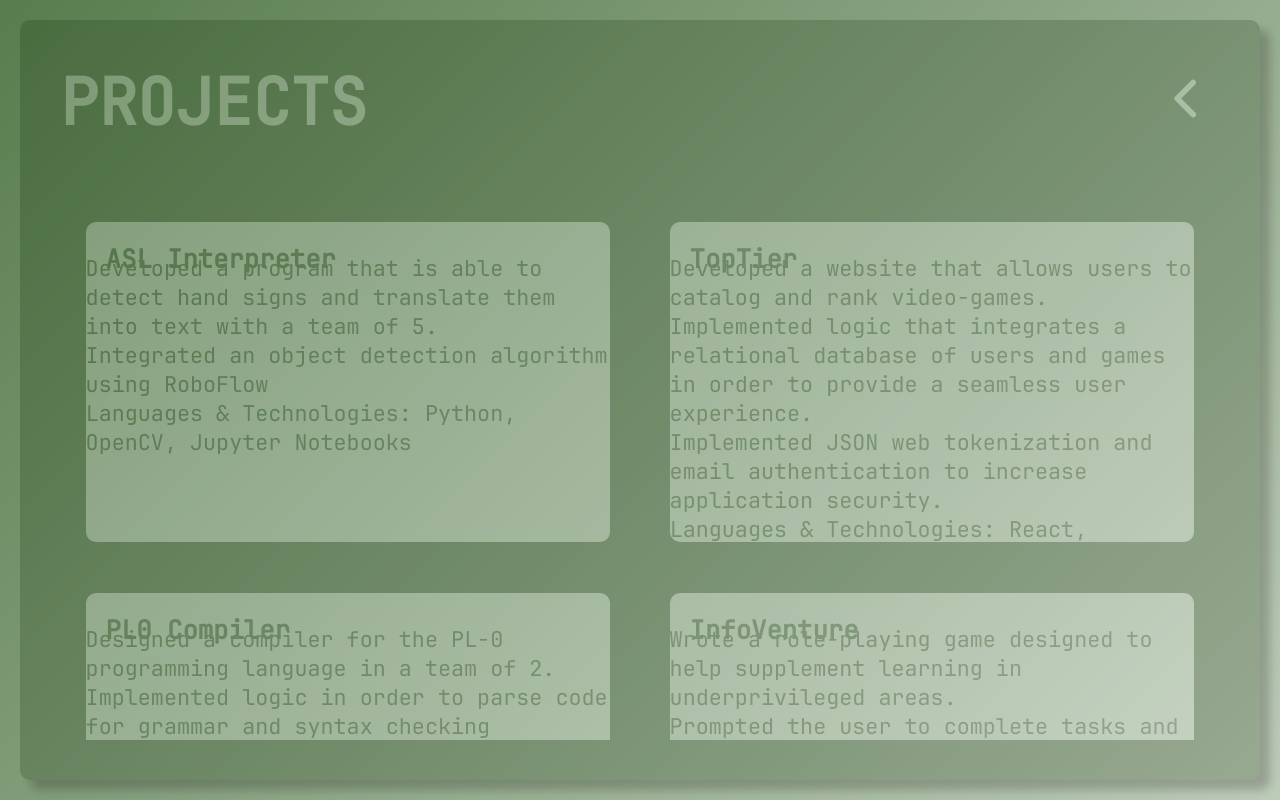
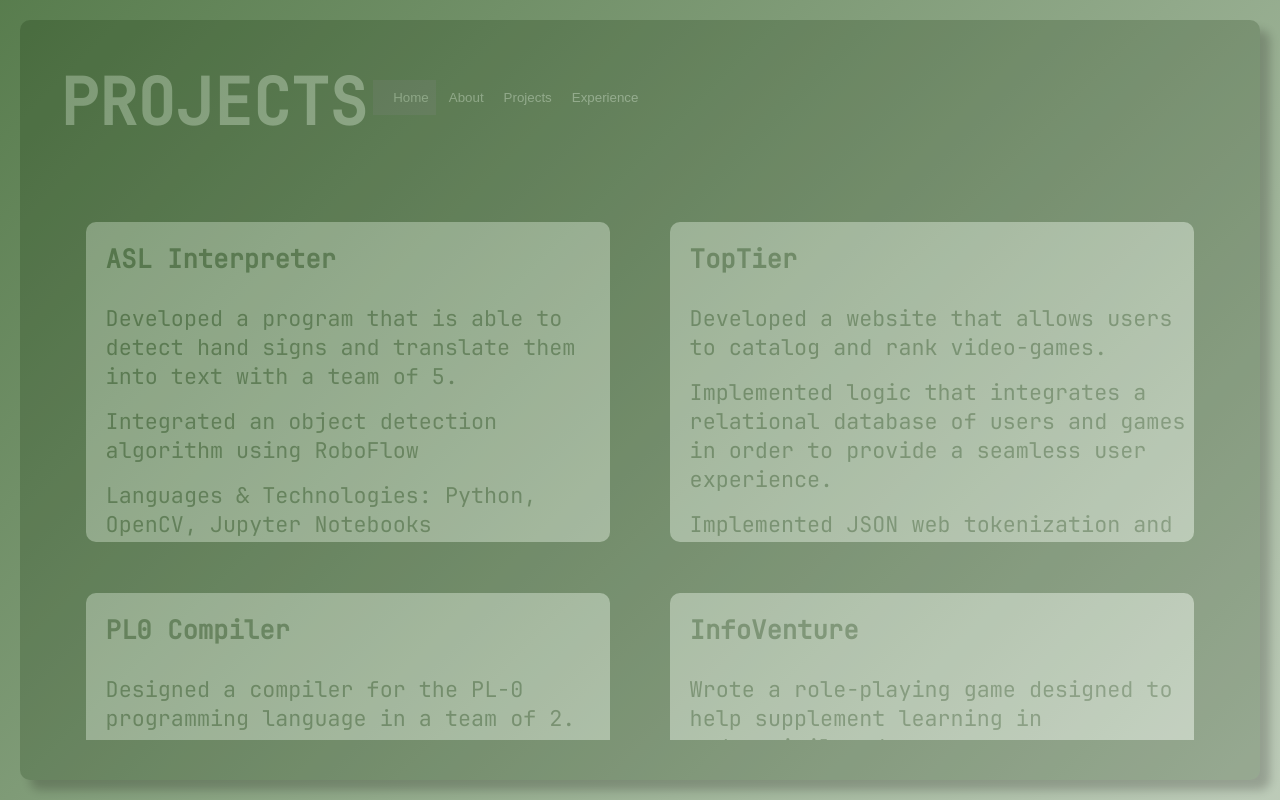
Before and after one commit to AlainAmbrose/portfolio, a React (Create React App) app: page /projects in a window 1280 px wide. Built offline with nearby package versions, Linux system fonts and the light colour scheme.

Commit message:
started work on navBar

```diff
--- a/src/App.css
+++ b/src/App.css
@@ -240,10 +240,41 @@ h1 {
   list-style: none;
 }
 
-ul { padding:0 }
+ul { padding:0; list-style: none;}
 
 .info-list li {
   font-size: 1.7vw;
   margin-top: 1rem;
   color: #ffffff;
 }
+
+/*just added*/
+.navbar {
+  background-color: #333;
+  color: #fff;
+  padding: 10px 20px;
+}
+
+.nav-list {
+  list-style-type: none;
+  margin: 0;
+  padding: 0;
+  display: flex; /* Change to flex */
+}
+
+.nav-list li {
+  margin-right: 20px;
+}
+
+.nav-list li:last-child {
+  margin-right: 0;
+}
+
+.nav-list li a {
+  color: #fff;
+  text-decoration: none;
+}
+
+.nav-list li a:hover {
+  text-decoration: underline;
+}
--- /dev/null
+++ b/src/components/NavBar.js
@@ -0,0 +1,25 @@
+import "../App.css";
+import React from "react";
+
+const Navbar = () => {
+  return (
+    <nav className="navbar">
+      <ul className="nav-list">
+        <li>
+          <a href="#">Home</a>
+        </li>
+        <li>
+          <a href="#">About</a>
+        </li>
+        <li>
+          <a href="#">Projects</a>
+        </li>
+        <li>
+          <a href="#">Experience</a>
+        </li>
+      </ul>
+    </nav>
+  );
+};
+
+export default Navbar;
--- a/src/components/ProjectCard.js
+++ b/src/components/ProjectCard.js
@@ -35,9 +35,12 @@ const ProjectCard = ({
     <div style={cardStyle}>
       <div style={{ flex: "0 0 15%" }}>
         <h1 style={cardTitleStyle}>{title}</h1>
-        <ul className="project-description">
+        <ul
+          className="project-description"
+          style={{ position: "absolute", left: 20, top: 50 }}
+        >
           {descriptionArray.map((description, index) => (
-            <li style={{ color: "#0E2C04", marginTop: "50" }} key={index}>
+            <li style={{ color: "#0E2C04", marginBottom: "1rem" }} key={index}>
               {description}
             </li>
           ))}
--- a/src/pages/ProjectsPage.js
+++ b/src/pages/ProjectsPage.js
@@ -5,6 +5,7 @@ import InstagramSVG from "../images/Instagram.svg";
 import ProjectCard from "../components/ProjectCard";
 import { ChevronLeftIcon } from "@heroicons/react/20/solid";
 import { useNavigate } from "react-router-dom";
+import Navbar from "../components/NavBar";
 
 function ProjectsPage() {
   const navigate = useNavigate();
@@ -12,7 +13,7 @@ function ProjectsPage() {
   const topDivStyle = {
     display: "flex",
     flexDirection: "row",
-    justifyContent: "space-between",
+    // justifyContent: "space-between",
   };
 
   const bottomDivStyle = {
@@ -58,10 +59,7 @@ function ProjectsPage() {
           style={{ height: "75px", width: "75px" }}
           onClick={() => navigate("/")}
         >
-          <ChevronLeftIcon
-            style={{ height: "75px", width: "75px" }}
-            aria-hidden="true"
-          />
+          <Navbar />
         </button>
       </div>
       <div style={bottomDivStyle}>
```
